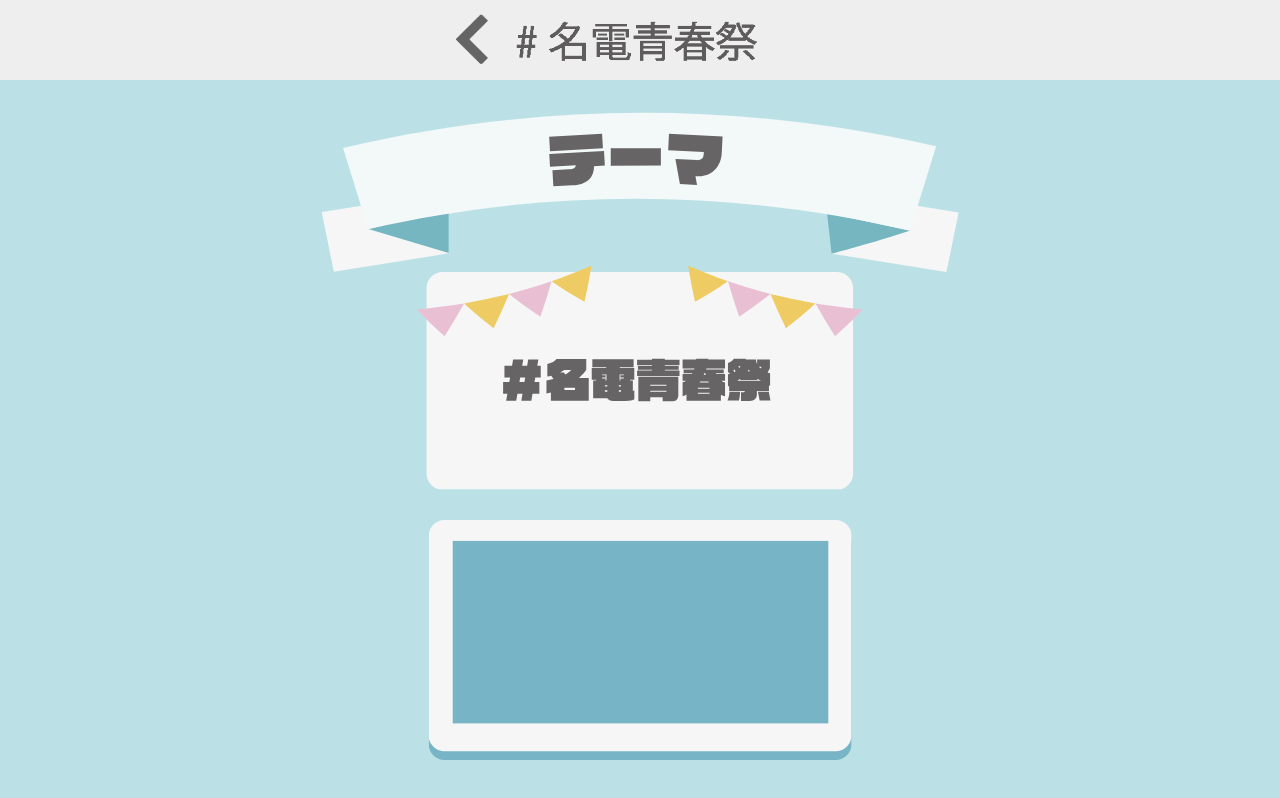
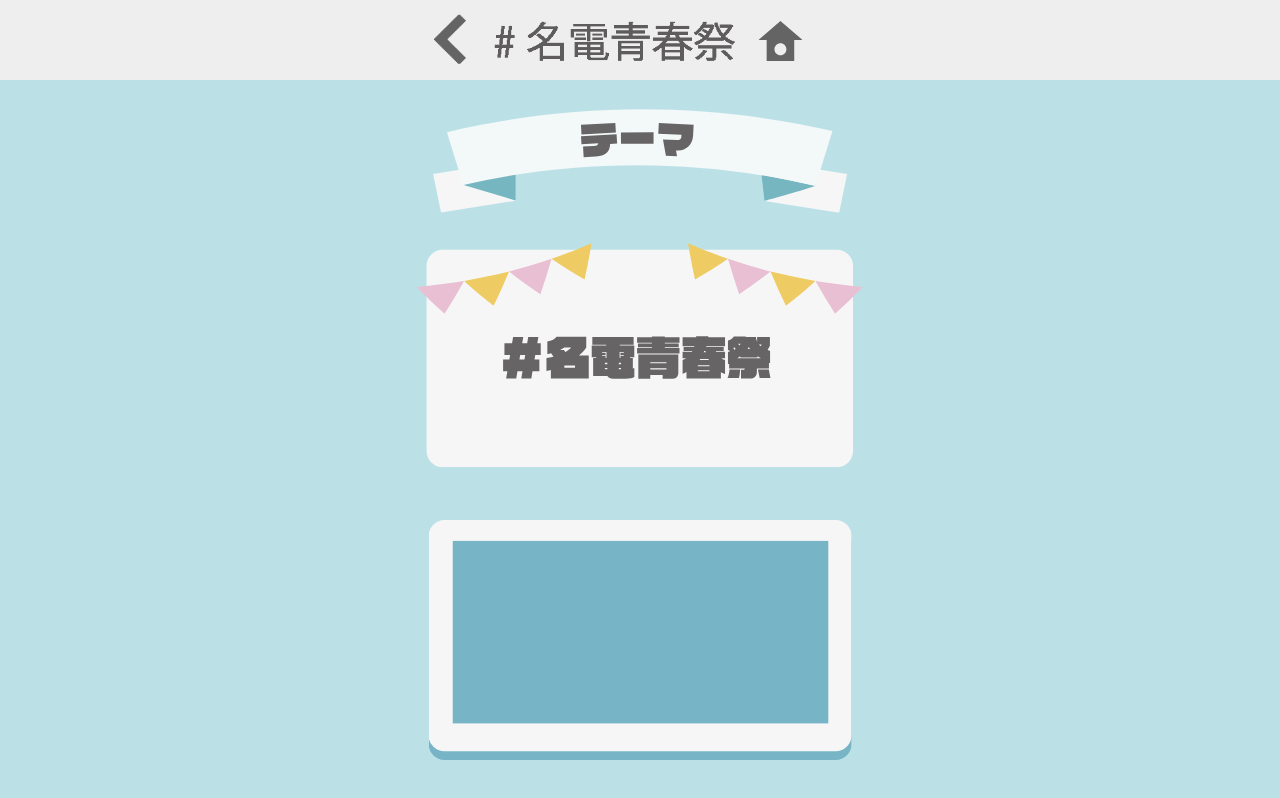
Before and after one commit to bita-tipi/mdn-fes-2022, a React (Create React App) app: page /theme in a window 1280 px wide. Built offline with nearby package versions, Linux system fonts and the light colour scheme.

Commit message:
home_menu

```diff
--- a/src/routes/header.css
+++ b/src/routes/header.css
@@ -26,3 +26,7 @@
     width:30vh;
     transform: translate(-8%, 30%);
 }
+.menu{
+    height:5vh;
+    transform: translate(10%, 30%)
+}
--- a/src/routes/headermain.tsx
+++ b/src/routes/headermain.tsx
@@ -4,6 +4,7 @@ import './header.css';
 import { Link, NavLink, useHistory } from "react-router-dom";
 import backbottun from "../assets/img/backbottun.png"
 import header_main from "../assets/img/header_main.png"
+import menu from "../assets/img/home_menu.svg"
 
 export default function Header() {
     function handleClick() {
@@ -14,6 +15,9 @@ export default function Header() {
       <header className="header">
             <img src={backbottun} onClick={handleClick} className="back_button"/>
             <img src={header_main} className="header_main"/>
+            <Link to={"/"}>
+            <img src={menu}className="menu"/>
+            </Link>
       </header>
     )
   }
--- a/src/routes/theme.css
+++ b/src/routes/theme.css
@@ -1,14 +1,14 @@
 .main{
     position: absolute;
-      transform: translate(-50%,-60%);
+      transform: translate(-50%,-70%);
       min-height: 8vh;
       height: 28vh;
 }
 .midasi{
     position: absolute;
-      transform: translate(-50%,-180%);
+      transform: translate(-50%,-280%);
       min-height: 8vh;
-      height: 20vh;
+      height: 13vh;
 }
 .MV{
     position: absolute;
```
Also changed, not shown: src/assets/img/hamburger_menu.svg (added), src/assets/img/home_menu.svg (added).
